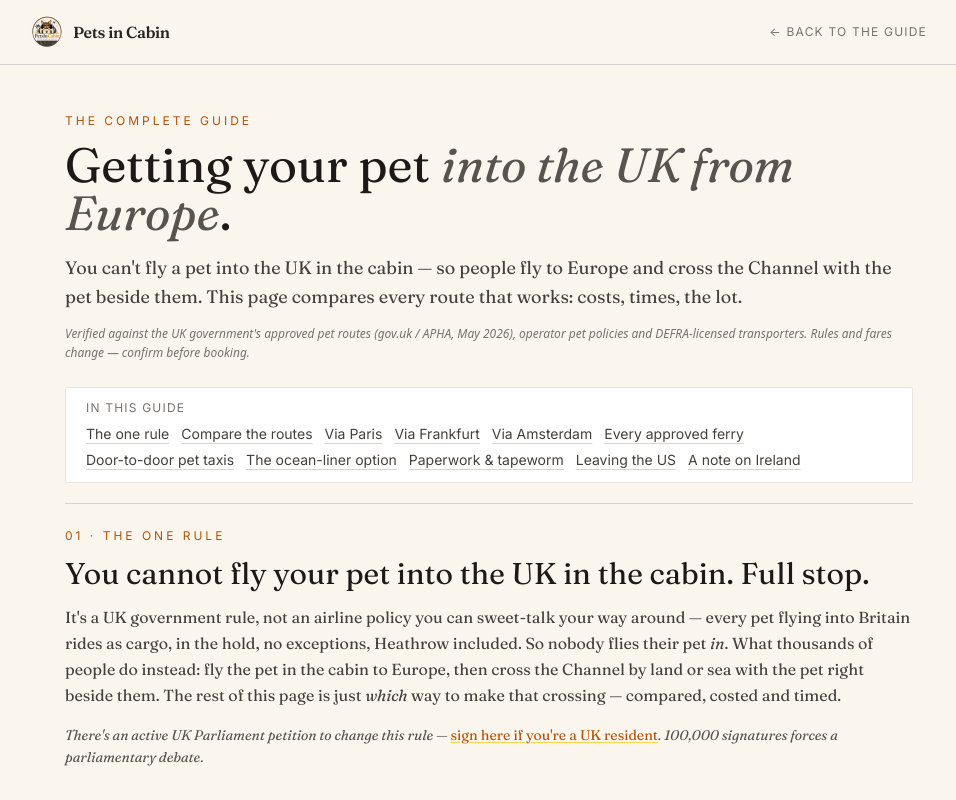
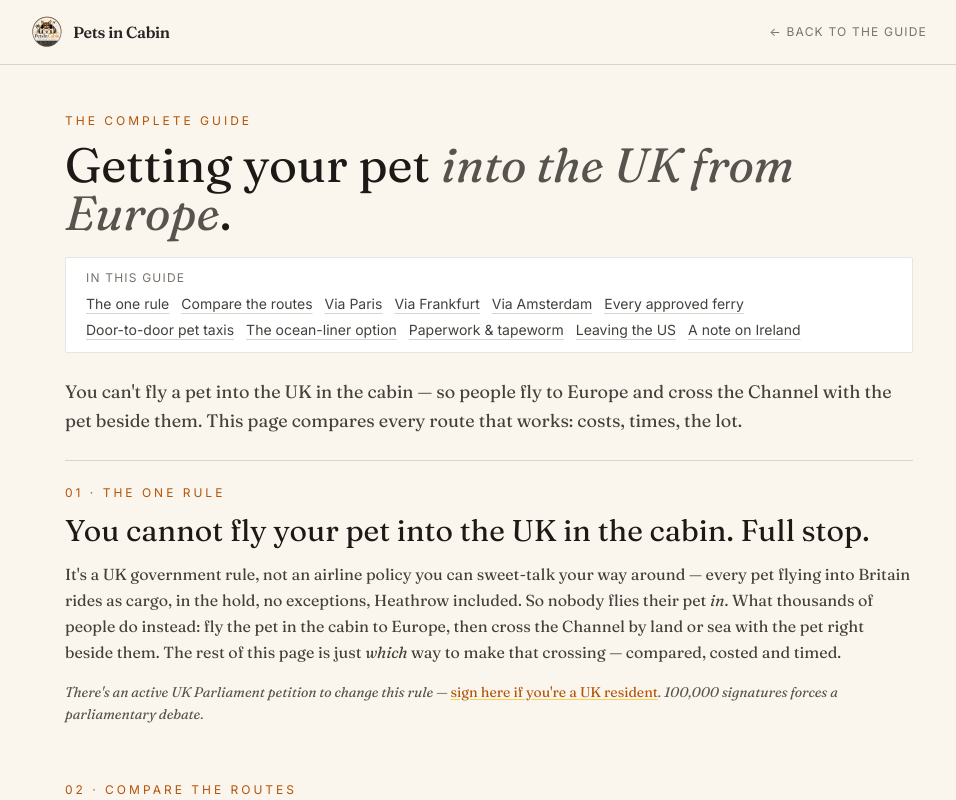
Before and after one commit to rupindermahay/petsincabin, a Next.js app: page /getting-your-pet-into-the-uk in a window 1280 px wide. Shown: the top 800 px of the page, without its empty margins (151-1107 px from the left). Built offline with nearby package versions, Linux system fonts and the light colour scheme.

Commit message:
Add files via upload

```diff
--- a/pages/getting-your-pet-into-the-uk.js
+++ b/pages/getting-your-pet-into-the-uk.js
@@ -45,19 +45,11 @@ export default function GettingYourPetIntoTheUK() {
             The complete guide
           </div>
 
-          <h1 className="font-serif text-4xl md:text-5xl leading-[1.05] text-stone-900 mb-4">
+          <h1 className="font-serif text-4xl md:text-5xl leading-[1.05] text-stone-900 mb-5">
             Getting your pet <span className="italic text-stone-600">into the UK from Europe</span>.
           </h1>
 
-          <p className="font-serif text-lg text-stone-700 leading-relaxed mb-3">
-            You can't fly a pet into the UK in the cabin — so people fly to Europe and cross the Channel with the pet beside them. This page compares every route that works: costs, times, the lot.
-          </p>
-
-          <p className="font-sans text-xs italic text-stone-500 leading-relaxed mb-6">
-            Verified against the UK government's approved pet routes (gov.uk / APHA, May 2026), operator pet policies and DEFRA-licensed transporters. Rules and fares change — confirm before booking.
-          </p>
-
-          <div className="bg-white border border-stone-200 rounded-sm px-5 py-3 mb-5">
+          <div className="bg-white border border-stone-200 rounded-sm px-5 py-3 mb-6">
             <div className="text-xs uppercase tracking-widest text-stone-500 mb-2">In this guide</div>
             <div className="flex flex-wrap gap-x-3 gap-y-1.5 text-sm">
               <a href="#why" className="text-stone-700 hover:text-amber-700 underline decoration-stone-300 hover:decoration-amber-600 underline-offset-4">The one rule</a>
@@ -73,6 +65,10 @@ export default function GettingYourPetIntoTheUK() {
               <a href="#ireland" className="text-stone-700 hover:text-amber-700 underline decoration-stone-300 hover:decoration-amber-600 underline-offset-4">A note on Ireland</a>
             </div>
           </div>
+
+          <p className="font-serif text-lg text-stone-700 leading-relaxed mb-6">
+            You can't fly a pet into the UK in the cabin — so people fly to Europe and cross the Channel with the pet beside them. This page compares every route that works: costs, times, the lot.
+          </p>
 
           <div className="h-px bg-stone-300 mb-6" />
 
@@ -461,7 +457,11 @@ export default function GettingYourPetIntoTheUK() {
             </div>
           </section>
 
-          <p className="font-sans text-xs text-stone-400 leading-relaxed border-t border-stone-200 pt-6">
+          <p className="font-sans text-xs italic text-stone-500 leading-relaxed border-t border-stone-200 pt-6 mb-3">
+            Verified against the UK government's approved pet routes (gov.uk / APHA, May 2026), operator pet policies and DEFRA-licensed transporters. Rules and fares change — confirm before booking.
+          </p>
+
+          <p className="font-sans text-xs text-stone-400 leading-relaxed">
             This guide is for planning purposes and is not veterinary, legal or border-control advice. Pet travel rules, ferry schedules, operator policies and fares change — always confirm the current requirements with the official UK government guidance and directly with your chosen carrier or transporter before booking and again before travelling. Last reviewed May 2026.
           </p>
         </main>
```
